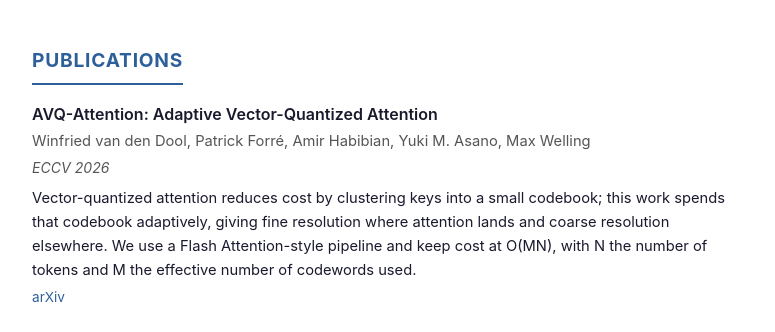
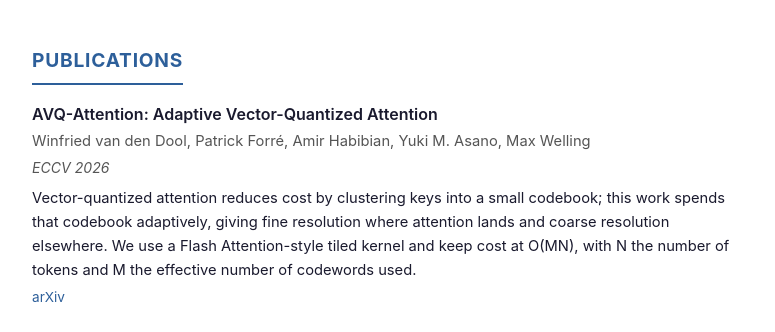
Before and after one commit to Winfriedvdd/Winfriedvdd.github.io, a plain HTML site: page index.html in a window 1280 px wide. Shown: the part 881-1213 px from the top of the page, without its empty margins (252-1027 px from the left). Drawn offline with Linux system fonts and the light colour scheme.

Commit message:
reword AVQ summary: pipeline -> tiled kernel

```diff
--- a/index.html
+++ b/index.html
@@ -84,7 +84,7 @@
         <span class="pub-title">AVQ-Attention: Adaptive Vector-Quantized Attention</span><br>
         <span class="pub-authors">Winfried van den Dool, Patrick Forr&eacute;, Amir Habibian, Yuki&nbsp;M.&nbsp;Asano, Max Welling</span><br>
         <span class="pub-venue">ECCV 2026</span>
-        <p class="pub-summary">Vector-quantized attention reduces cost by clustering keys into a small codebook; this work spends that codebook adaptively, giving fine resolution where attention lands and coarse resolution elsewhere. We use a Flash Attention-style pipeline and keep cost at O(MN), with N the number of tokens and M the effective number of codewords used.</p>
+        <p class="pub-summary">Vector-quantized attention reduces cost by clustering keys into a small codebook; this work spends that codebook adaptively, giving fine resolution where attention lands and coarse resolution elsewhere. We use a Flash Attention-style tiled kernel and keep cost at O(MN), with N the number of tokens and M the effective number of codewords used.</p>
         <div class="pub-links">
           <a href="https://arxiv.org/abs/2607.12789">arXiv</a>
         </div>
```
